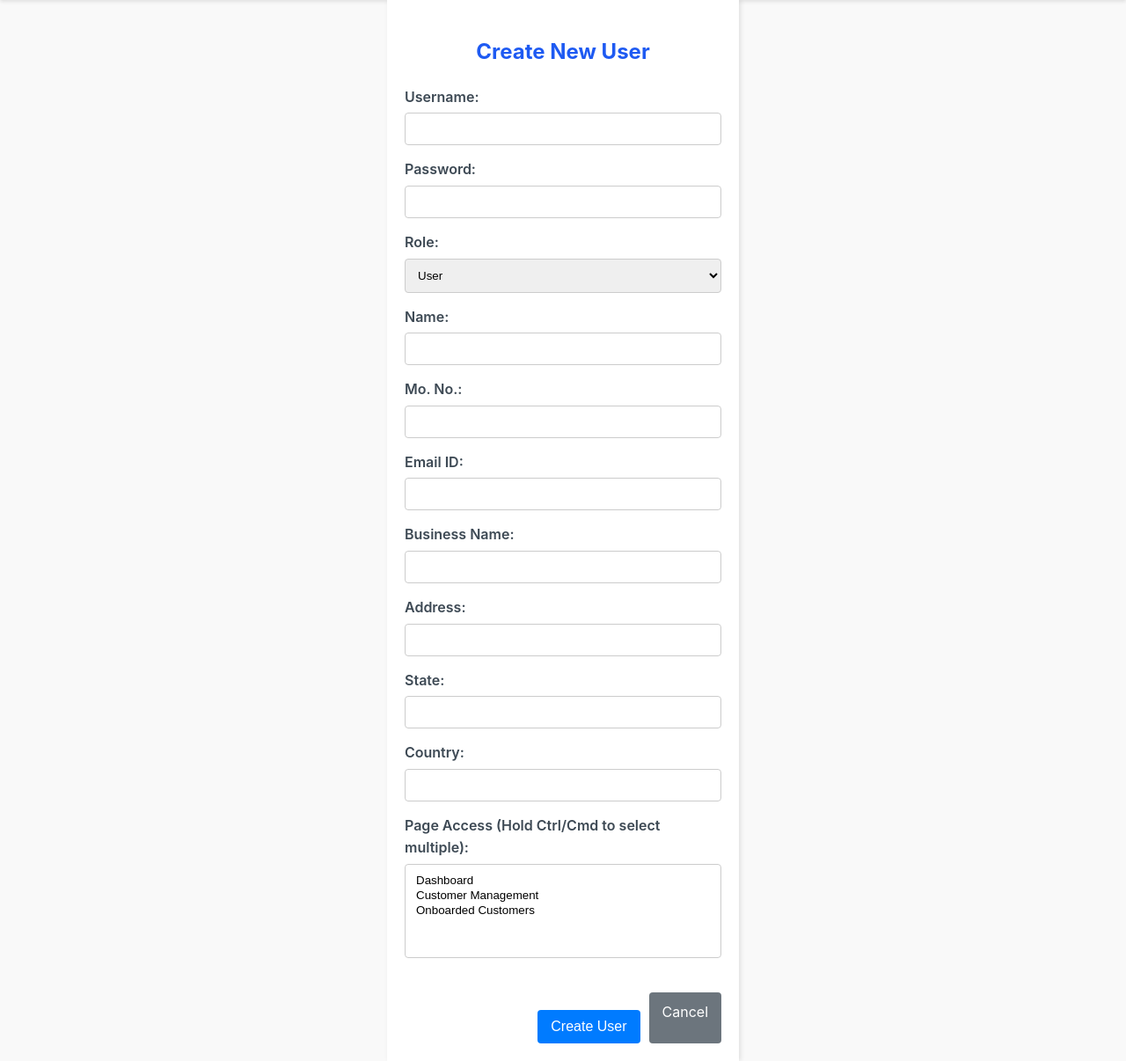
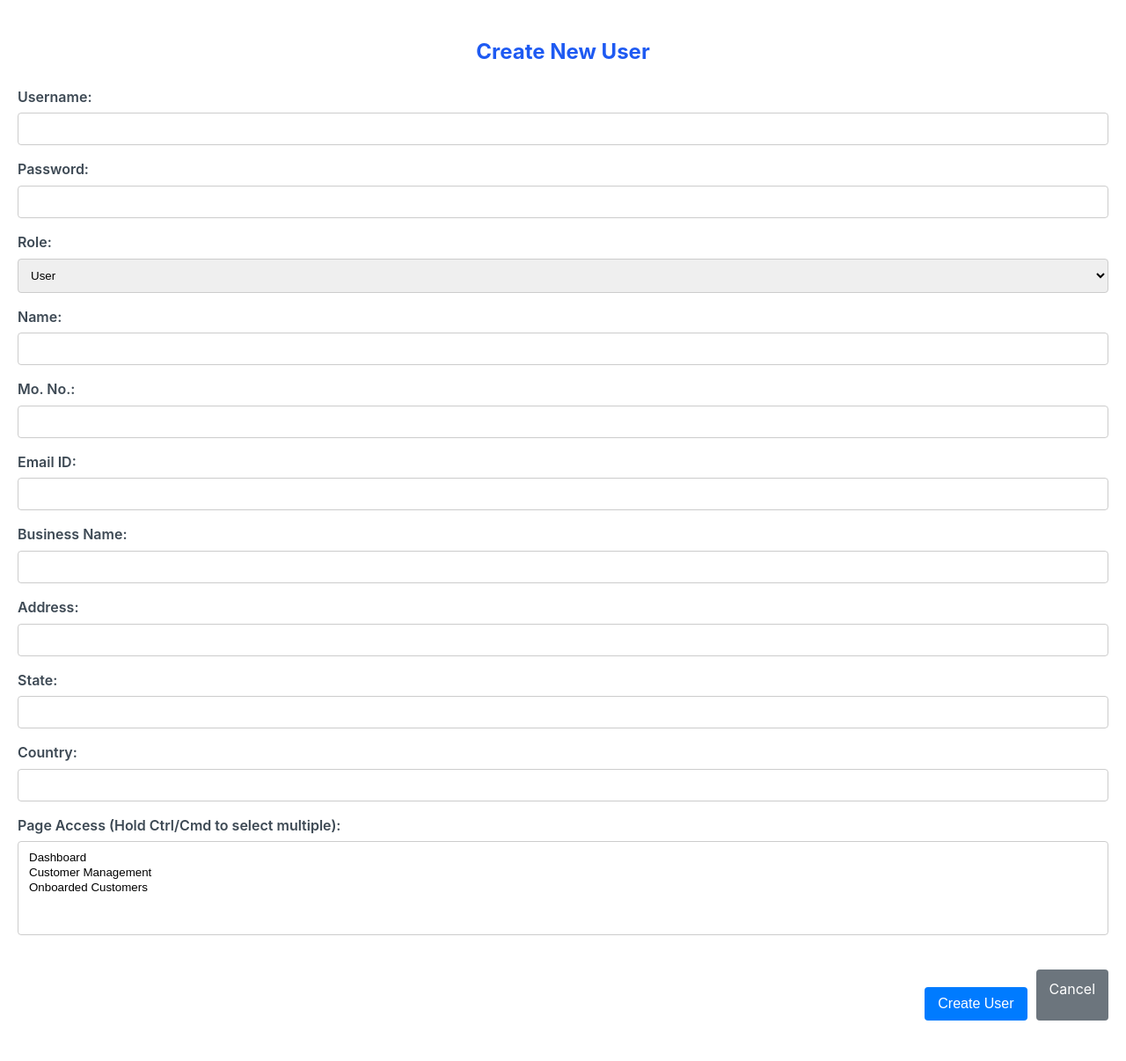
Before and after one commit to meemoprasad/flask-inteligrator-crm, a Flask app: page /create_user in a window 1280 px wide. Shown: the part 46-1252 px from the top of the page at 88% size. After the commit the page ends 1206 px from the top, so only its background shows below. Run offline with Flask 3, Linux system fonts and the light colour scheme; a user stored in the database is signed in.

Commit message:
Add files via upload

```diff
--- a/static/style.css
+++ b/static/style.css
@@ -13,46 +13,71 @@
     flex-direction: row;
     min-height: 100vh;
     width: 100%; /* Ensure container takes full width */
-    max-width: 1200px; /* Optional: Limit max width for large screens */
+    max-width: 1600px; /* Increased max-width for wider table */
     margin: 0 auto; /* Center container */
     padding: 20px; /* Add some padding */
     box-sizing: border-box; /* Include padding and border in element's total width and height */
+    gap: 20px; /* Add gap between form and list containers */
 }
 
 /* Ensure main content area takes remaining width when form is present */
 .container .list-container,
 .container .form-container {
     flex-grow: 1; /* Allow these containers to grow */
-    flex-basis: 0; /* Allow them to shrink below their content size */
+    /* flex-basis will define their initial size distribution */
 }
 
 
-/* Left side - Form */
+/* Left side - Form (used in customer_management for the split layout) */
 .form-container {
-    width: 400px; /* Fixed width for forms */
+    flex-basis: 30%; /* Set initial width to 30% */
     max-width: 100%; /* Ensure responsiveness */
     background-color: #ffffff;
     padding: 20px;
     box-shadow: 2px 0 5px rgba(0, 0, 0, 0.1);
     box-sizing: border-box;
-    margin: 0 auto; /* Center form containers when they are the main content */
 }
 
+/* Right side - Customer list and User Management (used in customer_management for the split layout) */
+.list-container {
+    flex-basis: 70%; /* Set initial width to 70% */
+    padding: 20px;
+    overflow-x: auto;
+    box-sizing: border-box;
+}
+
+/* New style for centered forms (used on login, user creation, edit user, edit customer) */
+.centered-form-container {
+    background-color: #ffffff;
+    padding: 30px; /* Increased padding */
+    border-radius: 8px; /* Rounded corners */
+    box-shadow: 0 2px 10px rgba(0, 0, 0, 0.1); /* Added shadow */
+    width: 100%;
+    max-width: 500px; /* Max width for centered form containers */
+    margin: 40px auto; /* Center the container and add vertical margin */
+    box-sizing: border-box;
+}
+
+
 .form-container h1,
-.form-container h2 { /* Added h2 for consistency */
+.form-container h2,
+.centered-form-container h1, /* Apply to centered forms */
+.centered-form-container h2 { /* Apply to centered forms */
     font-size: 24px;
     margin-bottom: 20px;
     color: #0b4cf1eb; /* Corrected text-color to color */
     text-align: center; /* Center headings */
 }
 
-.form-container form {
+.form-container form,
+.centered-form-container form { /* Apply to centered forms */
     display: flex;
     flex-direction: column;
     gap: 15px; /* Added gap between form elements */
 }
 
-.form-container label {
+.form-container label,
+.centered-form-container label { /* Apply to centered forms */
     margin-top: 0; /* Removed extra margin */
     font-weight: 600;
     display: block; /* Ensure label is on its own line */
@@ -64,7 +89,13 @@
 .form-container input[type="email"],
 .form-container input[type="datetime-local"], /* Added datetime-local */
 .form-container select, /* Added select */
-.form-container textarea { /* Added textarea */
+.form-container textarea, /* Added textarea */
+.centered-form-container input[type="text"], /* Apply to centered forms */
+.centered-form-container input[type="password"], /* Apply to centered forms */
+.centered-form-container input[type="email"], /* Apply to centered forms */
+.centered-form-container input[type="datetime-local"], /* Apply to centered forms */
+.centered-form-container select, /* Apply to centered forms */
+.centered-form-container textarea { /* Apply to centered forms */
     padding: 10px; /* Increased padding */
     margin-top: 0; /* Removed extra margin */
     border: 1px solid #ccc;
@@ -73,7 +104,8 @@
     box-sizing: border-box; /* Include padding and border */
 }
 
-.form-container button[type="submit"] { /* Targeted submit button */
+.form-container button[type="submit"],
+.centered-form-container button[type="submit"] { /* Apply to centered forms */
     margin-top: 20px;
     padding: 10px;
     background-color: #007BFF;
@@ -84,11 +116,13 @@
     font-size: 16px; /* Increased font size */
 }
 
-.form-container button[type="submit"]:hover {
+.form-container button[type="submit"]:hover,
+.centered-form-container button[type="submit"]:hover { /* Apply to centered forms */
     background-color: #0056b3;
 }
 
-.form-container .button-group { /* Added a class for button groups */
+.form-container .button-group,
+.centered-form-container .button-group { /* Apply to centered forms */
     display: flex;
     justify-content: flex-end; /* Align buttons to the right */
     gap: 10px; /* Space between buttons */
@@ -96,7 +130,9 @@
 }
 
 .form-container .button-group button,
-.form-container .button-group a {
+.form-container .button-group a,
+.centered-form-container .button-group button, /* Apply to centered forms */
+.centered-form-container .button-group a { /* Apply to centered forms */
      padding: 10px 15px; /* Added padding */
      border-radius: 4px;
      text-decoration: none; /* Remove underline for links */
@@ -106,23 +142,17 @@
      text-align: center;
 }
 
-.form-container .button-group .cancel-link { /* Style for cancel link */
+.form-container .button-group .cancel-link,
+.centered-form-container .button-group .cancel-link { /* Apply to centered forms */
     background-color: #6c757d;
     color: white;
 }
 
-.form-container .button-group .cancel-link:hover {
+.form-container .button-group .cancel-link:hover,
+.centered-form-container .button-group .cancel-link:hover { /* Apply to centered forms */
     background-color: #5a6268;
 }
 
-
-/* Right side - Customer list and User Management */
-.list-container {
-    width: 100%; /* Full width in this layout */
-    padding: 20px;
-    overflow-x: auto;
-    box-sizing: border-box;
-}
 
 .list-container h2 {
     font-size: 22px;
@@ -383,7 +413,7 @@
     overflow: auto; /* Enable scroll if needed */
     background-color: rgba(0,0,0,0.5); /* Black w/ opacity */
     justify-content: center; /* Center horizontally */
-    align-items: center; /* Center vertically */
+    align-items: center; /* Vertically align items */
 }
 
 .modal-content {
@@ -499,12 +529,14 @@
 
     .form-container {
         width: 100%; /* Full width */
+        flex-basis: auto; /* Reset flex-basis on small screens */
         margin-bottom: 20px; /* Space between form and list */
         padding: 15px;
     }
 
     .list-container {
          width: 100%; /* Full width */
+         flex-basis: auto; /* Reset flex-basis on small screens */
          padding: 15px;
     }
 
```
